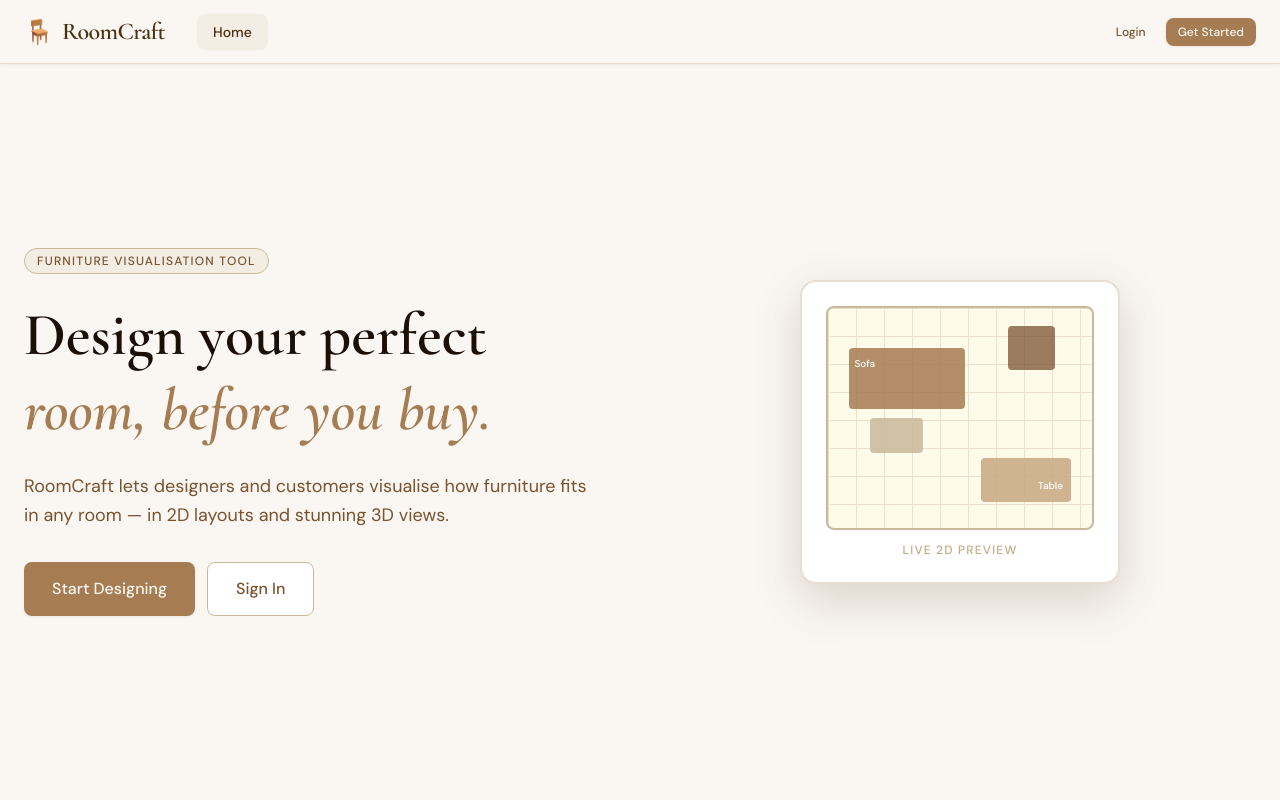
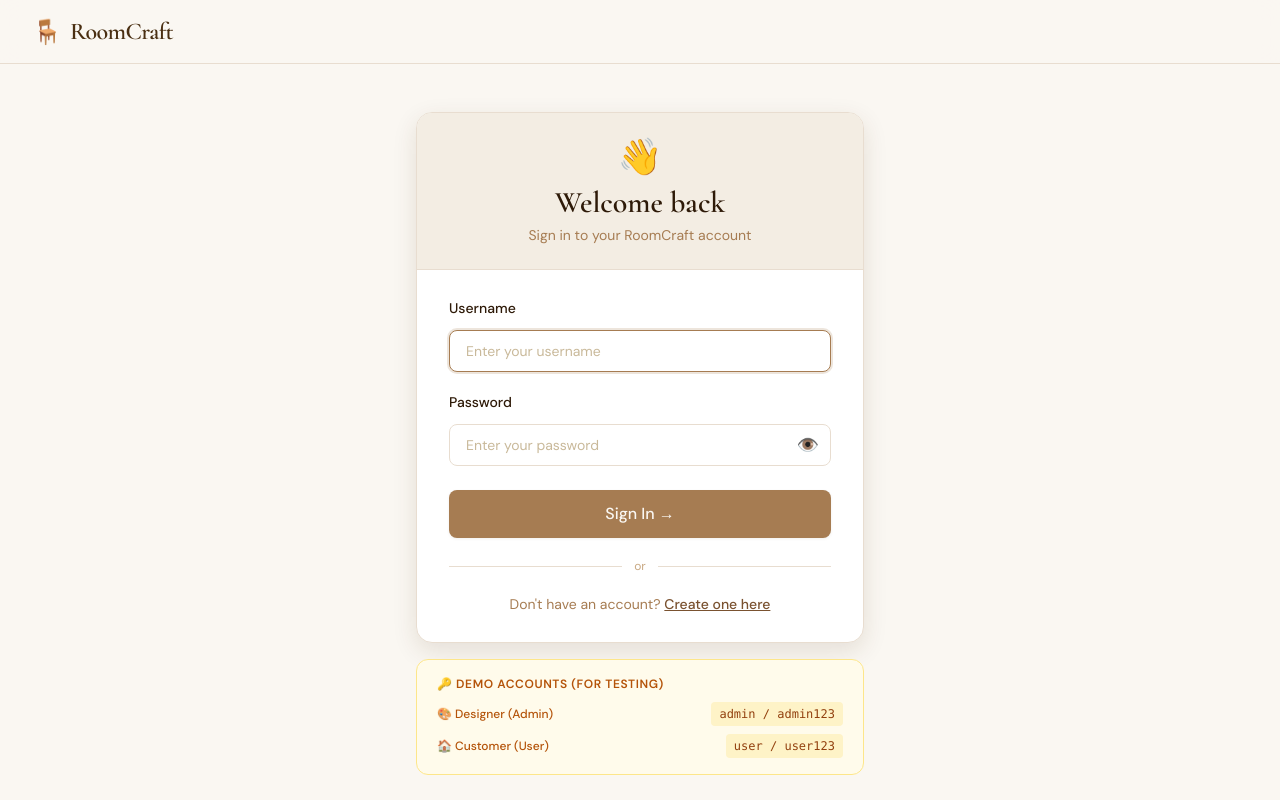
Before and after one commit to NavozZ/roomcraft, a React (Vite) app: page /login in a window 1280 px wide. Before the commit this address led to /. Shown: the top 800 px of the page. Built offline with nearby package versions, Linux system fonts and the light colour scheme.

Commit message:
feat: enable user and admin routes by importing necessary components

```diff
--- a/src/App.jsx
+++ b/src/App.jsx
@@ -5,18 +5,18 @@ import ProtectedRoute from './components/layout/ProtectedRoute'
 
 // Pages
 import LandingPage from './pages/LandingPage'
-//import LoginPage from './pages/LoginPage'
-//import RegisterPage from './pages/RegisterPage'
+import LoginPage from './pages/LoginPage'
+import RegisterPage from './pages/RegisterPage'
 
 // Admin pages
-//import AdminDashboard from './pages/admin/AdminDashboard'
+import AdminDashboard from './pages/admin/AdminDashboard'
 //import RoomSetup from './pages/admin/RoomSetup'
 //import DesignEditor from './pages/admin/DesignEditor'
 //import View3D from './pages/admin/View3D'
 //import DesignDetail from './pages/admin/DesignDetail'
 
 // User pages
-//import UserDashboard from './pages/user/UserDashboard'
+import UserDashboard from './pages/user/UserDashboard'
 //import UserRoomSetup from './pages/user/UserRoomSetup'
 //import UserView3D from './pages/user/UserView3D'
 
@@ -28,14 +28,14 @@ export default function App() {
           <Routes>
             {/* Public routes */}
             <Route path="/" element={<LandingPage />} />
-            {/* <Route path="/login" element={<LoginPage />} />
-            <Route path="/register" element={<RegisterPage />} /> */}
+            <Route path="/login" element={<LoginPage />} />
+            <Route path="/register" element={<RegisterPage />} />
 
             {/* Admin (Designer) routes - protected */}
             <Route path="/admin" element={
-              {/*<ProtectedRoute role="admin">
+              <ProtectedRoute role="admin">
                 <AdminDashboard />
-              </ProtectedRoute> */}
+              </ProtectedRoute>
             } />
             <Route path="/admin/room-setup" element={
               {/*<ProtectedRoute role="admin">
@@ -60,9 +60,9 @@ export default function App() {
 
             {/* User (Customer) routes - protected */}
             <Route path="/user" element={
-              {/*<ProtectedRoute role="user">
+              <ProtectedRoute role="user">
                 <UserDashboard />
-              </ProtectedRoute>*/}
+              </ProtectedRoute>
             } />
             <Route path="/user/room-setup" element={
               {/*<ProtectedRoute role="user">
```
